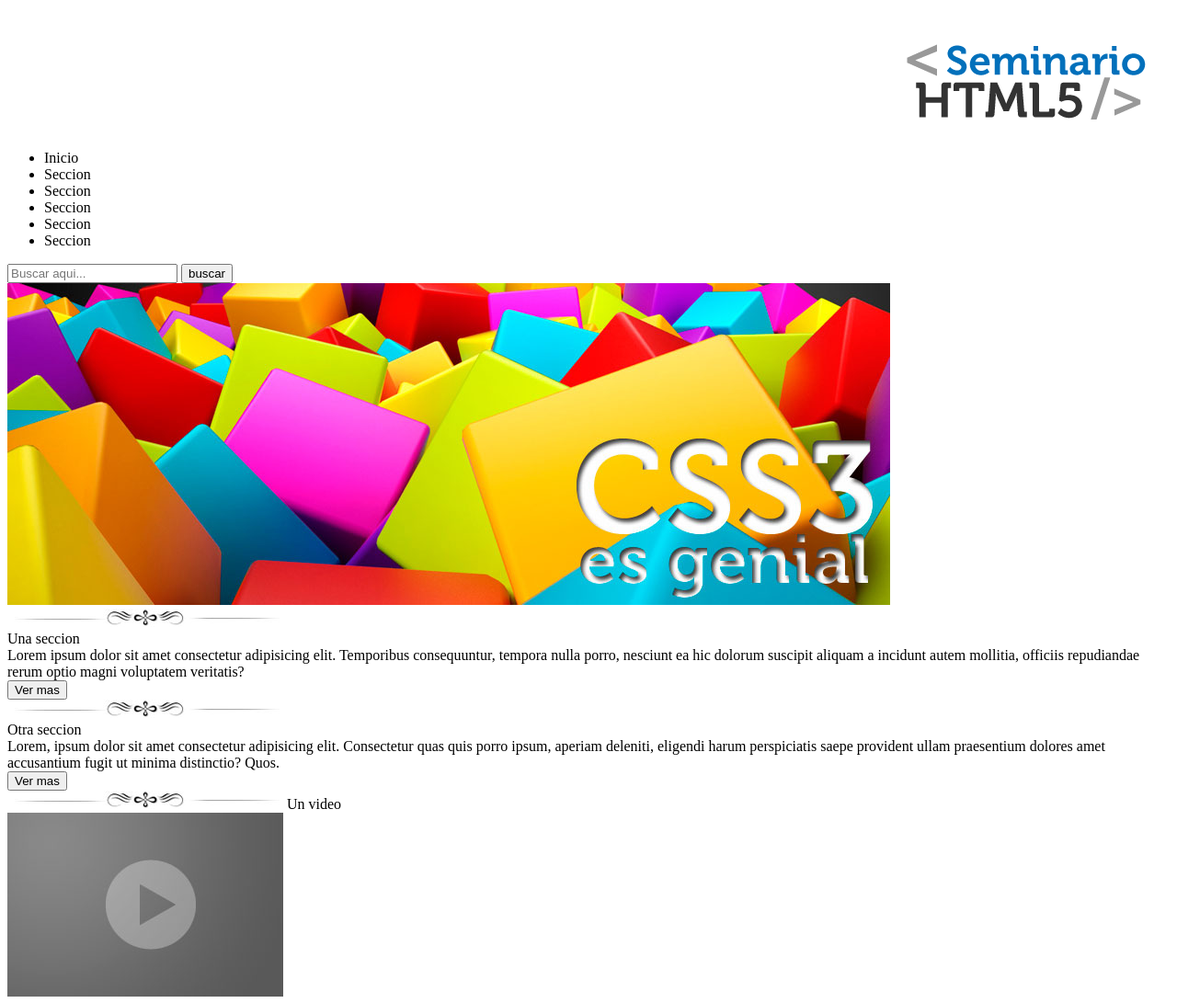
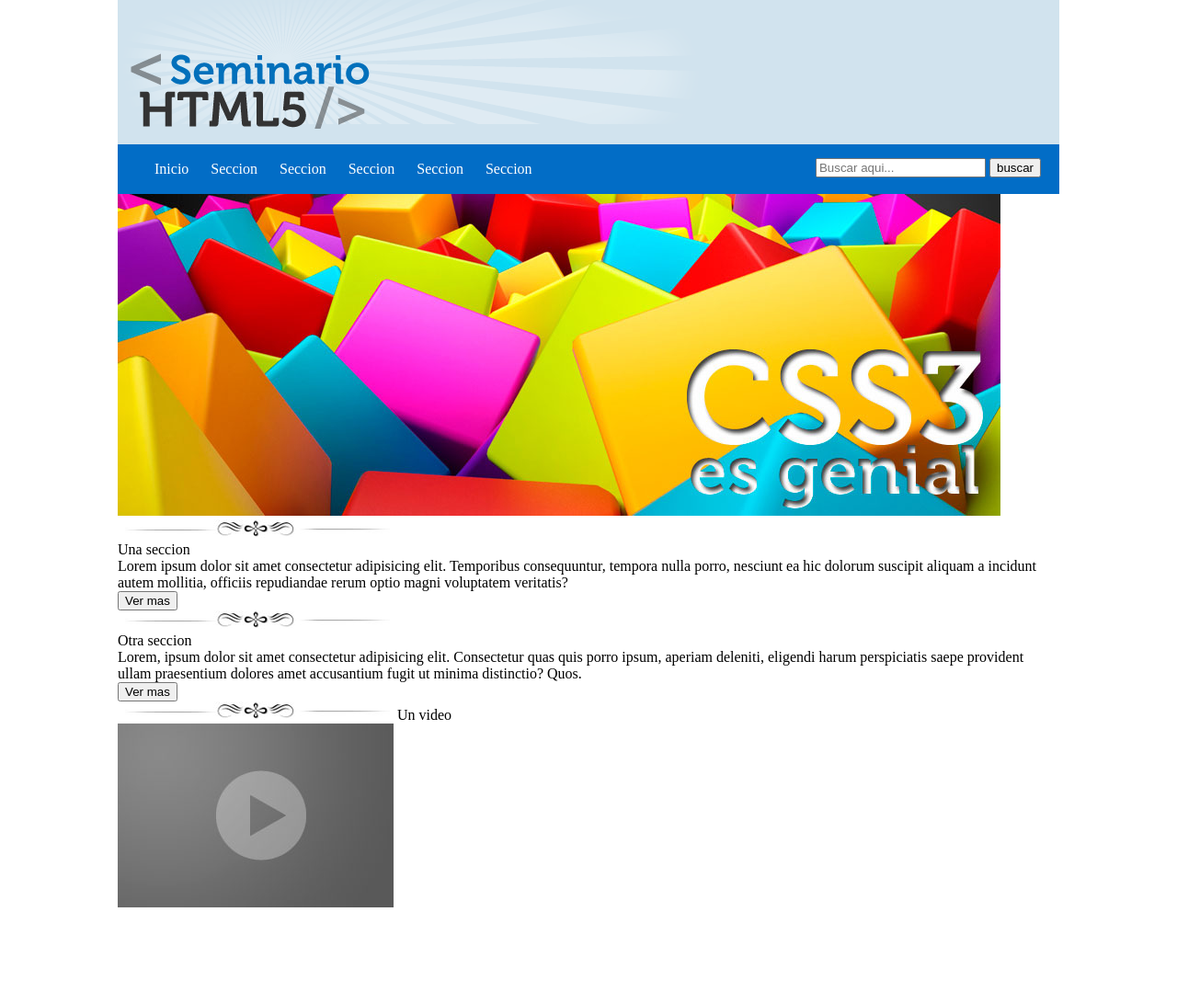
Before and after one commit to TheRammlied/pw15162022, a plain HTML site: page PracticaCSS01/index.html in a window 1280 px wide. Shown: the whole page at 92% size. After the commit the page ends 991 px from the top, so only its background shows below. Drawn offline with Linux system fonts and the light colour scheme.

Commit message:
Header estilos

```diff
--- /dev/null
+++ b/PracticaCSS01/css/estilos.css
@@ -0,0 +1,27 @@
+body{
+    /* 1em */
+    font-size: 16px;
+    margin: 0px auto;
+    max-width: 1024px;
+}
+header{
+    background: #d1e3ee;
+}
+header nav{
+    background: #026dc6;
+    padding: 2px 0px;
+}
+header nav form{
+    float: right;
+    margin-right: 20px;
+    margin-top: -37px;
+}
+header nav ul li{
+   /* border: 1px solid red; */
+   color: white;
+   display: inline-block;
+   margin-right: 20px;
+}
+#logo{
+    margin-top: -150px;
+}
--- a/PracticaCSS01/index.html
+++ b/PracticaCSS01/index.html
@@ -4,7 +4,8 @@
     <meta charset="UTF-8">
     <meta http-equiv="X-UA-Compatible" content="IE=edge">
     <meta name="viewport" content="width=device-width, initial-scale=1.0">
-    <title>Document</title>
+    <title>Practica 01</title>
+    <link rel="stylesheet" href="css/estilos.css">
 </head>
 <body>
     <header>
```
